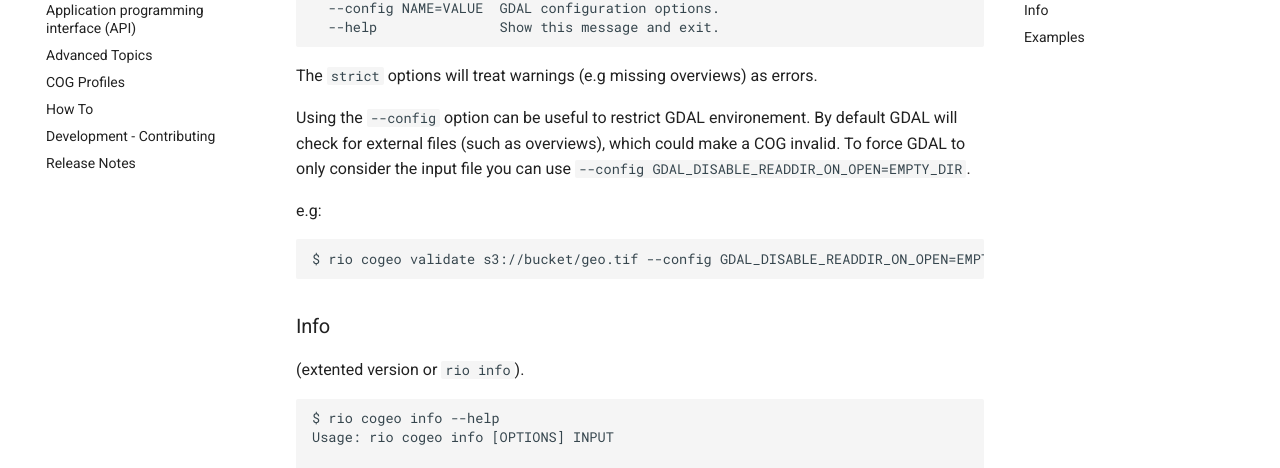
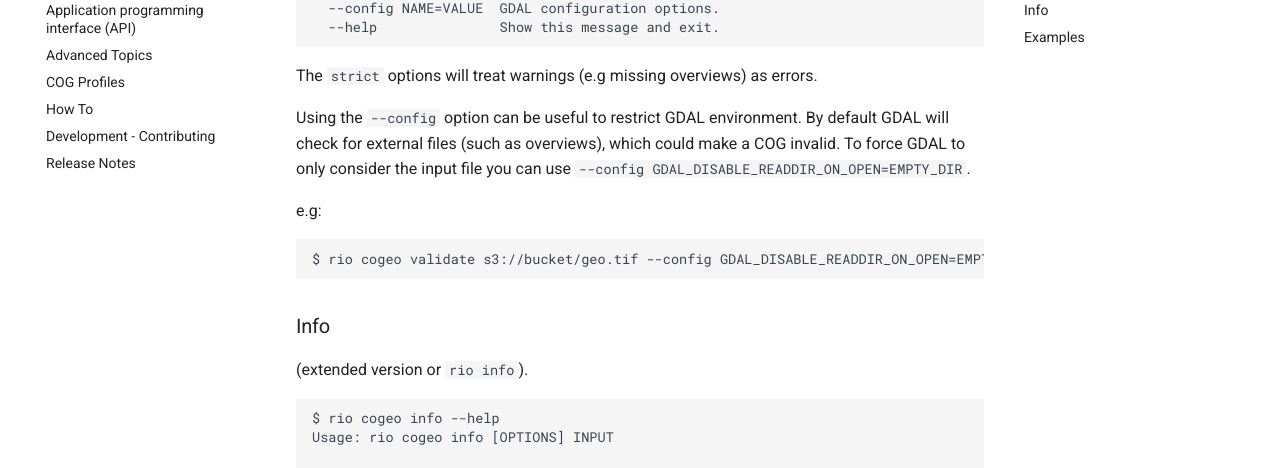
Before and after one commit to cogeotiff/rio-cogeo, an MkDocs documentation site: the page built from docs/CLI.md, in a window 1280 px wide and 900 px high, scrolled down 1218 px. Shown: the part 152-620 px from the top of the window. Built offline with MkDocs 1.6.1 and Material for MkDocs 9.7.7, drawn with Linux system fonts in a browser that asks for light colours; comment, search, counter and statistics services are not loaded.

Commit message:
Syntax issue (paragraph 68, 76)

````diff
--- a/docs/CLI.md
+++ b/docs/CLI.md
@@ -65,7 +65,7 @@
 
 The `strict` options will treat warnings (e.g missing overviews) as errors.
 
-Using the `--config` option can be useful to restrict GDAL environement. By default GDAL will check for external files (such as overviews), which could make a COG invalid. To force GDAL to only consider the input file you can use `--config GDAL_DISABLE_READDIR_ON_OPEN=EMPTY_DIR`.
+Using the `--config` option can be useful to restrict GDAL environment. By default GDAL will check for external files (such as overviews), which could make a COG invalid. To force GDAL to only consider the input file you can use `--config GDAL_DISABLE_READDIR_ON_OPEN=EMPTY_DIR`.
 
 e.g:
 ```
@@ -73,7 +73,7 @@
 ```
 
 ### Info
-(extented version or `rio info`).
+(extended version or `rio info`).
 
 ```
 $ rio cogeo info --help
````
